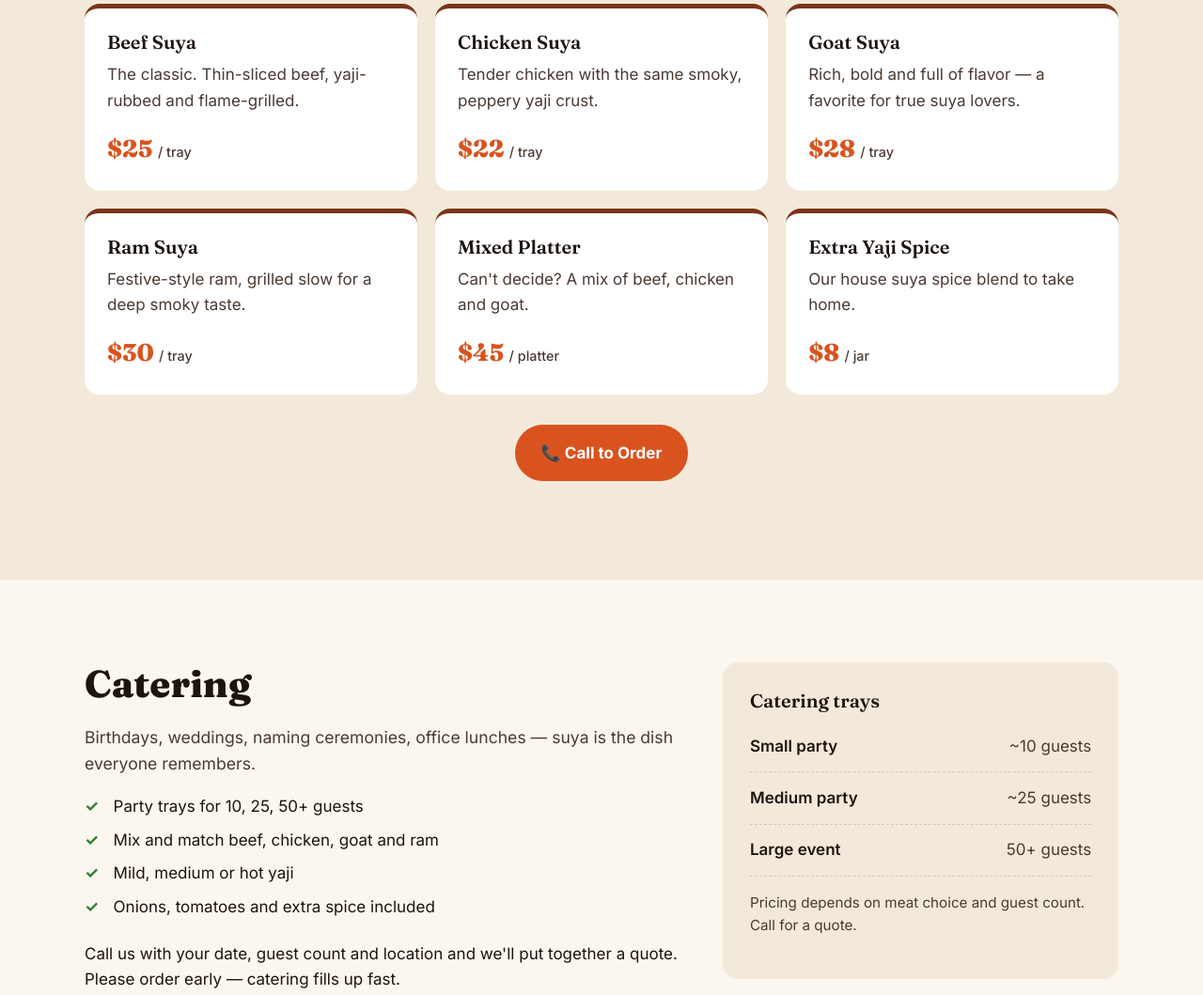
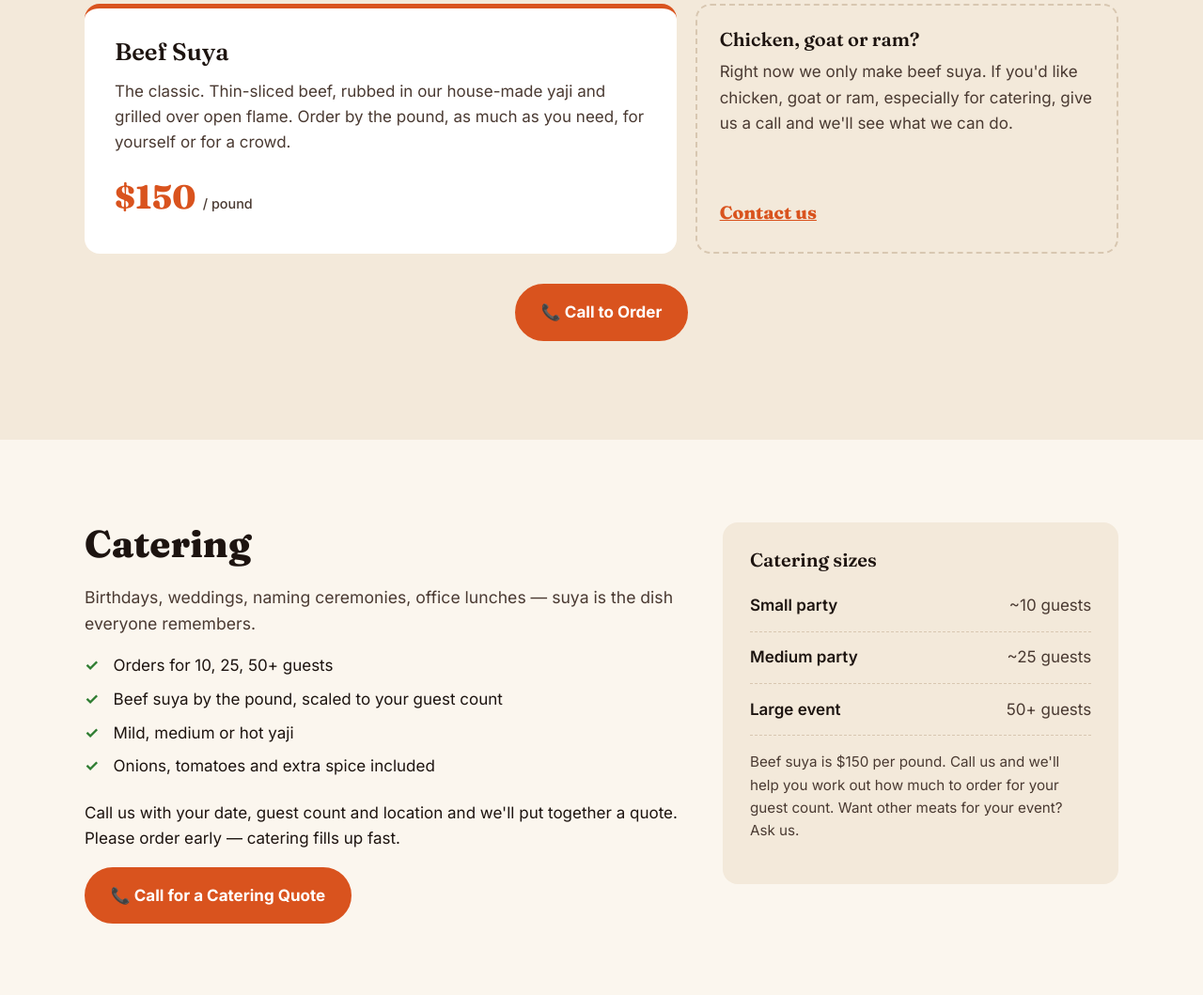
Before and after one commit to emmlive/suyaexclusive, a plain HTML site: page index.html in a window 1280 px wide. Shown: the part 1368-2427 px from the top of the page at 94% size. Drawn offline with Linux system fonts and the light colour scheme.

Commit message:
Beef-only menu at $150/lb, real phone number, contact-us card for other meats
Co-Authored-By: Claude Opus 5.5 <noreply@anthropic.com>
Claude-Session: https://claude.ai/code/session_01EhPutBechGD6yKNupnoPbu

```diff
--- a/assets/main.js
+++ b/assets/main.js
@@ -1,7 +1,7 @@
 // ===== EDIT THESE =====
 const SITE = {
-  phone: "(000) 000-0000",     // shown on the page
-  phoneDial: "+10000000000",   // used for tap-to-call / text (E.164 format)
+  phone: "(240) 481-2399",     // shown on the page
+  phoneDial: "+12404812399",   // used for tap-to-call / text (E.164 format)
   timeZone: "America/Chicago", // order days are based on this time zone
   orderDays: [6, 0, 1, 2],     // 0=Sun ... 6=Sat  → Sat, Sun, Mon, Tue
 };
--- a/assets/styles.css
+++ b/assets/styles.css
@@ -83,6 +83,13 @@ p { margin: 0 0 1em; }
 .menu-card .price { margin: auto 0 0; font-family: var(--display); font-size: 1.6rem; font-weight: 800; color: var(--ember); }
 .price span { font-family: var(--body); font-size: .9rem; font-weight: 500; color: var(--ink-2); }
 
+.menu-grid-2 { grid-template-columns: 1.4fr 1fr; }
+.menu-card-feature { border-top-color: var(--ember); padding: 2rem; }
+.menu-card-feature h3 { font-size: 1.6rem; }
+.menu-card-feature .price { font-size: 2.2rem; }
+.menu-card-soon { background: transparent; border: 2px dashed #d8c7b1; border-top: 2px dashed #d8c7b1; }
+.menu-card-soon .price a { font-size: 1.2rem; color: var(--ember); }
+
 /* Catering */
 .catering { display: grid; grid-template-columns: 1.2fr .8fr; gap: 3rem; align-items: start; }
 .checks { list-style: none; padding: 0; margin: 0 0 1.4rem; }
--- a/index.html
+++ b/index.html
@@ -4,7 +4,7 @@
   <meta charset="utf-8">
   <meta name="viewport" content="width=device-width, initial-scale=1">
   <title>Suya Exclusive | Authentic Nigerian Suya — Order by Phone</title>
-  <meta name="description" content="Authentic Hausa-style smoke-grilled suya (tsire) — beef, chicken, goat and ram on the skewer. Order by phone for yourself or for catering. Orders taken Saturday through Tuesday.">
+  <meta name="description" content="Authentic Hausa-style smoke-grilled suya (tsire) — beef on the skewer. Order by phone for yourself or for catering. Orders taken Saturday through Tuesday.">
   <meta name="theme-color" content="#1d1410">
   <link rel="canonical" href="https://www.suyaexclusive.com/">
   <link rel="icon" href="/assets/favicon.svg" type="image/svg+xml">
@@ -42,7 +42,7 @@
         <div class="hero-copy">
           <p class="status js-status" role="status">Checking order days…</p>
           <h1>Smoke-grilled suya,<br>spiced the real way.</h1>
-          <p class="lede">Authentic Hausa-style suya (tsire) — thin-sliced beef, chicken, goat and ram, rubbed in house-made yaji and grilled over open flame. Order for yourself or feed the whole party.</p>
+          <p class="lede">Authentic Hausa-style suya (tsire) — thin-sliced beef rubbed in house-made yaji and grilled over open flame. Order for yourself or feed the whole party.</p>
           <div class="hero-actions">
             <a class="btn btn-big js-call" href="tel:">📞 Call <span class="js-phone">to Order</span></a>
             <a class="btn btn-ghost" href="#menu">See the Menu</a>
@@ -102,36 +102,16 @@
       <div class="wrap">
         <h2>Menu</h2>
         <p class="section-lede">Every order comes with sliced onions, tomatoes and extra yaji spice on the side.</p>
-        <div class="menu-grid">
-          <article class="menu-card">
+        <div class="menu-grid menu-grid-2">
+          <article class="menu-card menu-card-feature">
             <h3>Beef Suya</h3>
-            <p>The classic. Thin-sliced beef, yaji-rubbed and flame-grilled.</p>
-            <p class="price">$25 <span>/ tray</span></p>
+            <p>The classic. Thin-sliced beef, rubbed in our house-made yaji and grilled over open flame. Order by the pound, as much as you need, for yourself or for a crowd.</p>
+            <p class="price">$150 <span>/ pound</span></p>
           </article>
-          <article class="menu-card">
-            <h3>Chicken Suya</h3>
-            <p>Tender chicken with the same smoky, peppery yaji crust.</p>
-            <p class="price">$22 <span>/ tray</span></p>
-          </article>
-          <article class="menu-card">
-            <h3>Goat Suya</h3>
-            <p>Rich, bold and full of flavor — a favorite for true suya lovers.</p>
-            <p class="price">$28 <span>/ tray</span></p>
-          </article>
-          <article class="menu-card">
-            <h3>Ram Suya</h3>
-            <p>Festive-style ram, grilled slow for a deep smoky taste.</p>
-            <p class="price">$30 <span>/ tray</span></p>
-          </article>
-          <article class="menu-card">
-            <h3>Mixed Platter</h3>
-            <p>Can't decide? A mix of beef, chicken and goat.</p>
-            <p class="price">$45 <span>/ platter</span></p>
-          </article>
-          <article class="menu-card">
-            <h3>Extra Yaji Spice</h3>
-            <p>Our house suya spice blend to take home.</p>
-            <p class="price">$8 <span>/ jar</span></p>
+          <article class="menu-card menu-card-soon">
+            <h3>Chicken, goat or ram?</h3>
+            <p>Right now we only make beef suya. If you'd like chicken, goat or ram, especially for catering, give us a call and we'll see what we can do.</p>
+            <p class="price"><a class="js-call" href="tel:">Contact us</a></p>
           </article>
         </div>
         <p class="center"><a class="btn js-call" href="tel:">📞 Call to Order</a></p>
@@ -145,8 +125,8 @@
           <h2>Catering</h2>
           <p class="section-lede">Birthdays, weddings, naming ceremonies, office lunches — suya is the dish everyone remembers.</p>
           <ul class="checks">
-            <li>Party trays for 10, 25, 50+ guests</li>
-            <li>Mix and match beef, chicken, goat and ram</li>
+            <li>Orders for 10, 25, 50+ guests</li>
+            <li>Beef suya by the pound, scaled to your guest count</li>
             <li>Mild, medium or hot yaji</li>
             <li>Onions, tomatoes and extra spice included</li>
           </ul>
@@ -154,13 +134,13 @@
           <a class="btn js-call" href="tel:">📞 Call for a Catering Quote</a>
         </div>
         <div class="catering-box">
-          <h3>Catering trays</h3>
+          <h3>Catering sizes</h3>
           <dl class="tiers">
             <div><dt>Small party</dt><dd>~10 guests</dd></div>
             <div><dt>Medium party</dt><dd>~25 guests</dd></div>
             <div><dt>Large event</dt><dd>50+ guests</dd></div>
           </dl>
-          <p class="muted">Pricing depends on meat choice and guest count. Call for a quote.</p>
+          <p class="muted">Beef suya is $150 per pound. Call us and we'll help you work out how much to order for your guest count. Want other meats for your event? Ask us.</p>
         </div>
       </div>
     </section>
```
